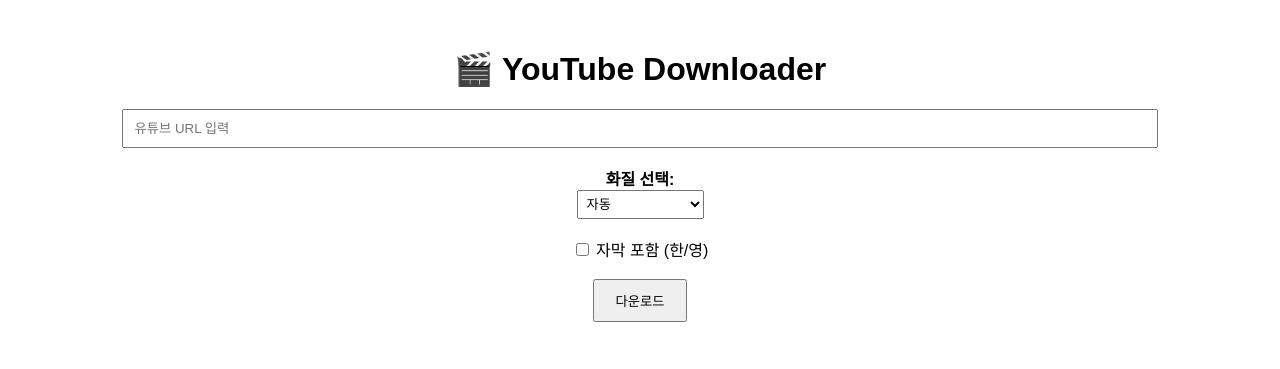
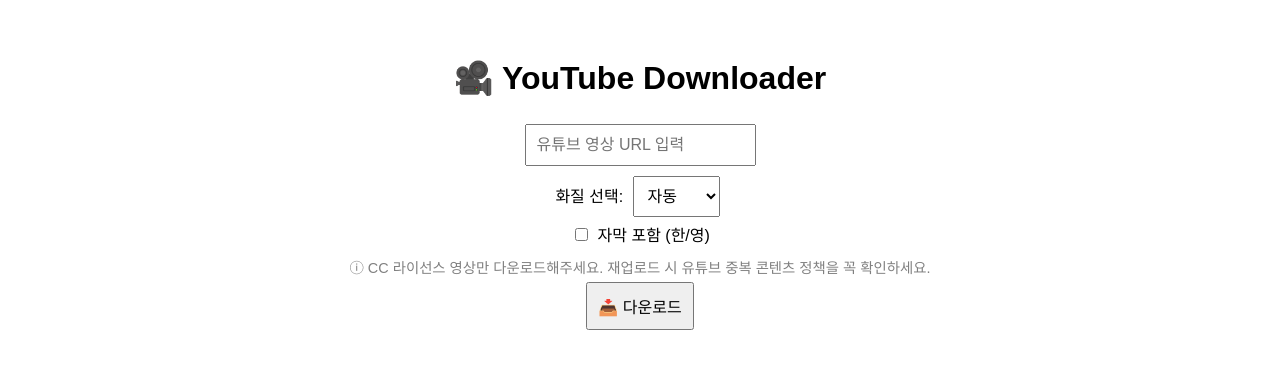
Before and after one commit to fojcarter/yt-downloader, a Flask app: page / in a window 1280 px wide. Shown: the top 369 px of the page. Run offline with Flask 3, Linux system fonts and the light colour scheme.

Commit message:
기능 수정: 자막, 화질, CC 문구 추가

```diff
--- a/app.py
+++ b/app.py
@@ -1,57 +1,58 @@
-from flask import Flask, render_template, request, send_from_directory
+from flask import Flask, render_template, request
+from datetime import datetime
 import yt_dlp
 import os
 
 app = Flask(__name__)
-DOWNLOAD_FOLDER = os.path.join(os.getcwd(), "downloads")
-os.makedirs(DOWNLOAD_FOLDER, exist_ok=True)
+
+DOWNLOAD_DIR = os.path.join(os.path.dirname(__file__), 'downloads')
+os.makedirs(DOWNLOAD_DIR, exist_ok=True)
 
 @app.route("/", methods=["GET", "POST"])
 def index():
     message = ""
-    video_file = None
-
     if request.method == "POST":
         url = request.form.get("url")
-        quality = request.form.get("quality")
-        subtitles = request.form.get("subtitles") == "on"
+        resolution = request.form.get("resolution")
+        include_subs = request.form.get("subtitles") == "true"
 
-        ydl_opts = {
-            'format': {
-                '4k': 'bestvideo[height<=2160]+bestaudio/best',
-                '1440p': 'bestvideo[height<=1440]+bestaudio/best',
-                '1080p': 'bestvideo[height<=1080]+bestaudio/best',
-                '720p': 'bestvideo[height<=720]+bestaudio/best',
-                '480p': 'bestvideo[height<=480]+bestaudio/best',
-                'audio': 'bestaudio/best',
-                'auto': 'bestvideo+bestaudio/best'
-            }.get(quality, 'bestvideo+bestaudio/best'),
-            'merge_output_format': 'mp4',
-            'outtmpl': os.path.join(DOWNLOAD_FOLDER, '%(upload_date)s_%(title).80s.%(ext)s'),
-            'noplaylist': True,
-            'quiet': True,
-            'ignoreerrors': True,
-            'postprocessors': [{'key': 'FFmpegMetadata'}]
-        }
+        if url:
+            try:
+                format_str = 'bestvideo+bestaudio/best'
+                if resolution == "1080p":
+                    format_str = 'bestvideo[height<=1080]+bestaudio/best[height<=1080]'
+                elif resolution == "4k":
+                    format_str = 'bestvideo[height<=2160]+bestaudio/best[height<=2160]'
 
-        if subtitles:
-            ydl_opts['writeautomaticsub'] = True
-            ydl_opts['subtitleslangs'] = ['ko', 'en']
+                ydl_opts = {
+                    'format': format_str,
+                    'merge_output_format': 'mp4',
+                    'outtmpl': os.path.join(DOWNLOAD_DIR, '%(upload_date)s_%(title).80s.%(ext)s'),
+                    'quiet': True,
+                    'ignoreerrors': True,
+                    'noplaylist': True,
+                    'postprocessors': [{'key': 'FFmpegMetadata'}]
+                }
 
-        try:
-            with yt_dlp.YoutubeDL(ydl_opts) as ydl:
-                info = ydl.extract_info(url, download=True)
-                filename = ydl.prepare_filename(info).replace(".webm", ".mp4")
-                video_file = os.path.basename(filename)
+                if include_subs:
+                    ydl_opts.update({
+                        'writesubtitles': True,
+                        'writeautomaticsub': True,
+                        'subtitleslangs': ['ko', 'en']
+                    })
+
+                with yt_dlp.YoutubeDL(ydl_opts) as ydl:
+                    ydl.download([url])
+
+                # 출처 정보 저장
+                with open(os.path.join(DOWNLOAD_DIR, "출처.txt"), "w", encoding="utf-8") as f:
+                    f.write(f"원본 영상: {url}\n다운로드 날짜: {datetime.now()}\n")
+
                 message = "✅ 다운로드 완료!"
-        except Exception as e:
-            message = f"❌ 오류 발생: {str(e)}"
+            except Exception as e:
+                message = f"❌ 오류 발생: {str(e)}"
 
-    return render_template("index.html", message=message, video_file=video_file)
-
-@app.route("/downloads/<filename>")
-def download_file(filename):
-    return send_from_directory(DOWNLOAD_FOLDER, filename, as_attachment=True)
+    return render_template("index.html", message=message)
 
 if __name__ == "__main__":
     app.run(debug=True, host="0.0.0.0", port=10000)
--- a/templates/index.html
+++ b/templates/index.html
@@ -1,36 +1,54 @@
 <!DOCTYPE html>
-<html>
+<html lang="ko">
 <head>
+    <meta charset="UTF-8">
     <title>YouTube Downloader</title>
-    <meta name="viewport" content="width=device-width, initial-scale=1">
+    <style>
+        body {
+            font-family: sans-serif;
+            text-align: center;
+            padding: 30px;
+        }
+        input, select, button {
+            padding: 10px;
+            font-size: 16px;
+            margin: 5px;
+        }
+        .notice {
+            font-size: 0.9em;
+            color: gray;
+            margin-top: 10px;
+        }
+    </style>
 </head>
-<body style="font-family:sans-serif; text-align:center; margin-top:50px;">
-    <h1>🎬 YouTube Downloader</h1>
+<body>
+    <h1>🎥 YouTube Downloader</h1>
+
     <form method="POST">
-        <input type="text" name="url" placeholder="유튜브 URL 입력" style="width: 80%; padding: 10px;"><br><br>
+        <input type="text" name="url" placeholder="유튜브 영상 URL 입력" required><br>
 
-        <label><strong>화질 선택:</strong></label><br>
-        <select name="quality" style="padding: 5px;">
-            <option value="auto">자동</option>
+        <label for="resolution">화질 선택:</label>
+        <select name="resolution">
+            <option value="best">자동</option>
+            <option value="1080p">1080p</option>
             <option value="4k">4K</option>
-            <option value="1440p">2K (1440p)</option>
-            <option value="1080p">Full HD (1080p)</option>
-            <option value="720p">HD (720p)</option>
-            <option value="480p">SD (480p)</option>
-            <option value="audio">오디오만</option>
-        </select><br><br>
+        </select><br>
 
-        <label><input type="checkbox" name="subtitles"> 자막 포함 (한/영)</label><br><br>
+        <label>
+            <input type="checkbox" name="subtitles" value="true">
+            자막 포함 (한/영)
+        </label><br>
 
-        <button type="submit" style="padding:10px 20px;">다운로드</button>
+        <div class="notice">
+            ⓘ CC 라이선스 영상만 다운로드해주세요.
+            재업로드 시 유튜브 중복 콘텐츠 정책을 꼭 확인하세요.
+        </div>
+
+        <button type="submit">📥 다운로드</button>
     </form>
 
     {% if message %}
-    <p style="margin-top:20px;">{{ message }}</p>
-    {% endif %}
-
-    {% if video_file %}
-    <a href="/downloads/{{ video_file }}" download>📥 영상 저장하기</a>
+        <p style="margin-top: 20px; font-size: 18px;">{{ message }}</p>
     {% endif %}
 </body>
 </html>
```
